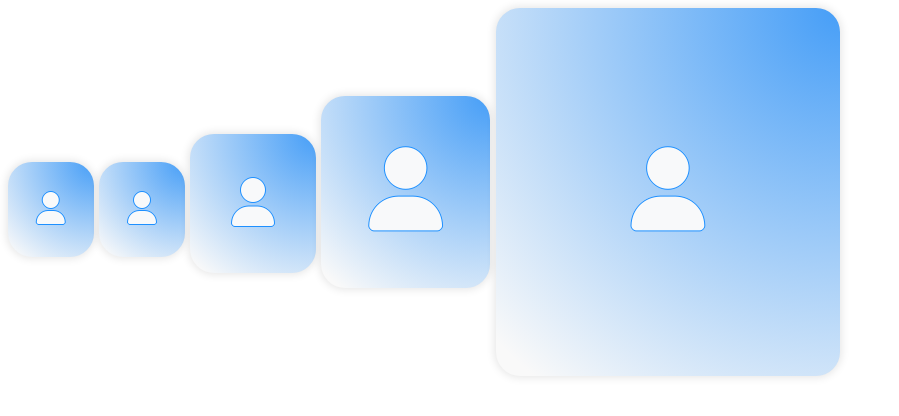
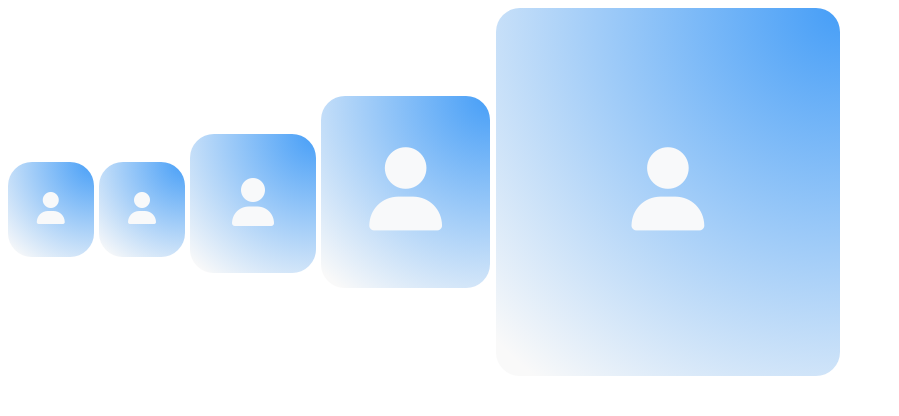
Before and after one commit to Oicanji/gems-js, a plain HTML site: page index.html in a window 1280 px wide. Shown: the whole page, without its empty margins (0-899 px from the left). Drawn offline with Linux system fonts and the light colour scheme.

Commit message:
remove gem test

```diff
--- a/index.html
+++ b/index.html
@@ -15,11 +15,11 @@
     </head>
     <body>
 
-        <button class="gem shadow text-border-primary"><i class="fa-solid fa-user"></i></button>
-        <button class="gem-md shadow text-border-primary"><i class="fa-solid fa-user"></i></button>
-        <button class="gem-lg shadow text-border-primary"><i class="fa-solid fa-user"></i></button>
-        <button class="gem-xl shadow text-border-primary"><i class="fa-solid fa-user"></i></button>
-        <button class="gem-xxl shadow text-border-primary"><i class="fa-solid fa-user"></i></button>
+        <button class="gem-sm"><i class="fa-solid fa-user"></i></button>
+        <button class="gem"><i class="fa-solid fa-user"></i></button>
+        <button class="gem-lg"><i class="fa-solid fa-user"></i></button>
+        <button class="gem-xl"><i class="fa-solid fa-user"></i></button>
+        <button class="gem-xxl"><i class="fa-solid fa-user"></i></button>
 
         <script src="gems.js"></script>
     </body>
```
